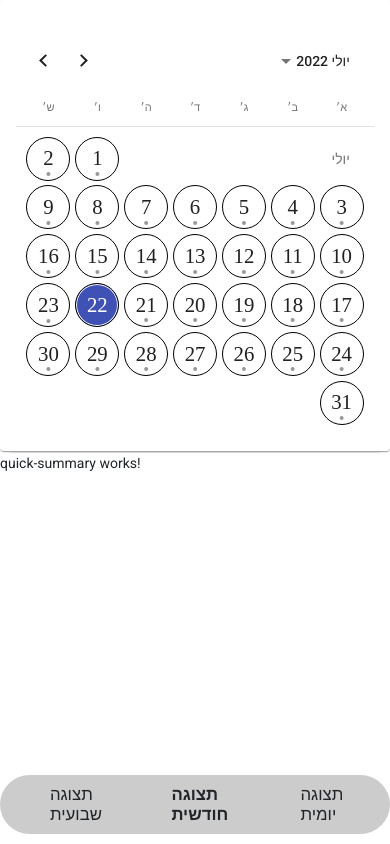
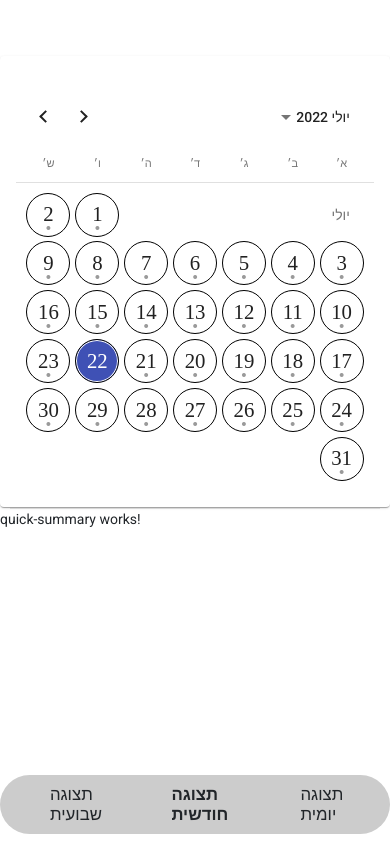
Before and after one commit to HoneyGoldman/Barber-Shop, an Angular app: page /Home in a window 390 px wide. Built offline with nearby package versions, Linux system fonts and the light colour scheme; no server answers.

Commit message:
fixed quick summary height on mobile

```diff
--- a/src/styles.css
+++ b/src/styles.css
@@ -96,6 +96,7 @@ body {
   height: -webkit-fill-available;
   padding-left: 0;
   padding-right: 0;
+  padding-top: 56px;
 }
 
 .calendarContainer {
@@ -115,7 +116,9 @@ body {
   }
 
   .quickSummary {
-
+    width: 100%;
+    height: 150%;
+    padding-bottom: 40%;
   }
 
   .calendarContainer {
@@ -132,44 +135,44 @@ body {
 }
 
 .oneDot {
-  padding-top: 10%;
+  padding-top: 16%;
   font-size: 45px;
 }
 
 .towDot {
-  padding-top: 10%;
+  padding-top: 16%;
   font-size: 45px;
 }
 
 .threeDot{
-  padding-top: 10%;
+  padding-top: 16%;
   font-size: 45px;
 }
 
 .defaultDot {
-  padding-top: 10%;
-  font-size: 100%;
+  padding-top: 16%;
+  font-size: 45px;
   color:#9A9A9A;
 }
 
 @media screen and (max-width: 992px) {
   .oneDot {
-    padding-top: 16%;
+    padding-top: 12%;
     font-size: 160%;
   }
 
   .towDot {
-    padding-top: 16%;
+    padding-top: 12%;
     font-size: 160%;
   }
 
   .threeDot {
-    padding-top: 16%;
+    padding-top: 12%;
     font-size: 160%;
   }
 
   .defaultDot {
-    padding-top: 16%;
+    padding-top: 12%;
     font-size: 160%;
   }
 
```
